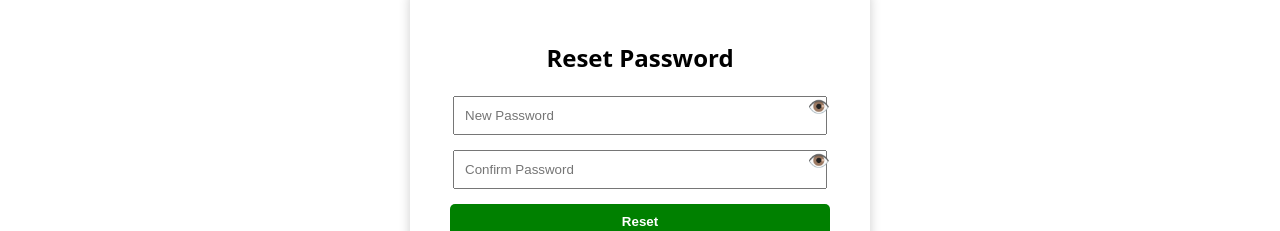
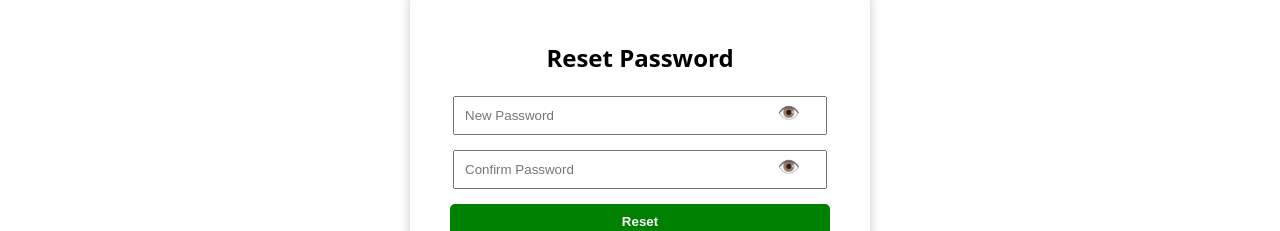
Before and after one commit to Kipkoech854/farmart-22, a React (Vite) app: page /reset-password in a window 1280 px wide. Shown: the part 198-429 px from the top of the page. Built offline with nearby package versions, Linux system fonts and the light colour scheme.

Commit message:
Styling visibility Emoji

```diff
--- a/src/Stylesheets/ResetPassword.css
+++ b/src/Stylesheets/ResetPassword.css
@@ -50,8 +50,8 @@
 
 .toggle-visibility {
   position: absolute;
-  right: 30px;
-  top: 8px;
+  padding-right: 30px;
+  padding-top: 30px;
   cursor: pointer;
   font-size: 18px;
 }
```
